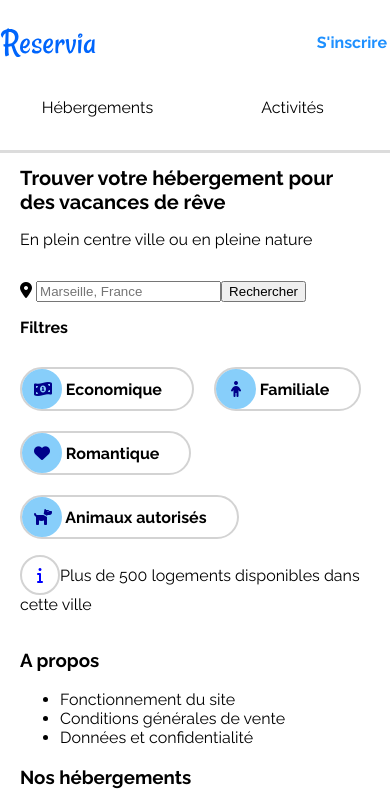
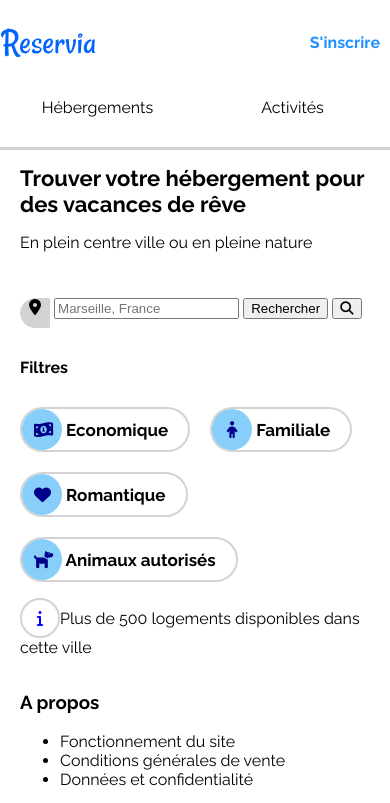
Before and after one commit to FabPSL/FabricePestel_2_18012021, a plain HTML site: page index.html in a window 390 px wide. Shown: the top 803 px of the page. Drawn offline with Linux system fonts and the light colour scheme.

Commit message:
modifs sur header mobile et searchbar

```diff
--- a/index.html
+++ b/index.html
@@ -18,7 +18,7 @@
             <div class="logo">
                 <img src="./images/logo/logo-reservia.svg" alt="Logo Reservia">
                 <div class="suscribe_mobile">
-                    <a class="suscribe__link" href="#">S'inscrire</a>
+                    <a class="suscribe__mobile__link" href="#">S'inscrire</a>
                 </div>
             </div>
             <nav class="navbar">
@@ -39,9 +39,13 @@
             </div>
 
                 <section class="search">
-                    <form method="post" action="traitement.php" class="searchbar">
-                        <p class="searchbar__location"><label><i class="fas fa-map-marker-alt"></i> </label><input type="text" name="destination" placeholder="Marseille, France"><input type="submit" value="Rechercher">
-                        </p>
+                    <form class="searchbar" action="traitement.php" >
+                        <label>
+                            <i class="fas fa-map-marker-alt"></i>
+                        </label>
+                        <input class="destination" type="text" name="destination" placeholder="Marseille, France">
+                        <button class="submit" type="submit">Rechercher</button>
+                        <button class="submit__mobile" type="submit"><i class="fas fa-search"></i></button>
                     </form>
                     <div class="filters">
                         <div class="filters__btn__title">Filtres</div>
--- a/styles.css
+++ b/styles.css
@@ -30,7 +30,8 @@ header {
 
 .navbar li {
     padding: 30px;
-    border: transparent solid 3px;
+    border-top: transparent solid 3px;
+    border-bottom: transparent solid 3px;
     width: auto;
     text-align: center;
 }
@@ -64,9 +65,32 @@ main{
     padding: 0 20px;
 }
 .intro__title{
-    font-size: 20px;
+    font-size: 22px;
 }
 
+.intro__p {
+    font-size: 16px;
+}
+
+.searchbar {
+    padding: 30px 0;
+}
+
+label i {
+    border: lightgray solid 1px;
+    border-bottom-left-radius: 15px;
+    border-top-left-radius: 15px;
+    background-color: lightgray;
+    width: 30px;
+    height: 30px;
+    text-align: center;
+}
+.filters {
+    display: flex;
+    justify-content: flex-start;
+    align-items: center;
+    gap: 20px;
+}
 .filters__btn {
     display: flex;
     flex-direction: row;
@@ -90,9 +114,11 @@ main{
 
 .btn {
     font-weight: bolder;
-    padding:  0 30px 0 0;
+    font-size: 17px;
+    padding:  0 20px 0 0;
     border: lightgray solid 2px;
     border-radius: 50px;
+
 }
 
 .btn i {
@@ -125,16 +151,20 @@ main{
         margin: 0;
         padding: 0;
     }
-    header ul {
-        border-bottom: gainsboro solid 3px;
-    }
+
     header .navbar ul li.suscribe {
         display: none;
     }
     header .logo {
         display: flex;
         justify-content: space-between;
-        align-content: center
+        align-content: center;
+        padding: 0;
+        width: auto;
+    }
+
+    .logo {
+        padding-left: 10px;
     }
     .navbar ul {
         margin:0;
@@ -144,15 +174,19 @@ main{
     .navbar li {
         width: 50%;
         text-align: center;
-        border: transparent solid 3px;
+        border-bottom-color: lightgray;
         padding: 30px 0;
+
 
     }
 
     header .suscribe_mobile {
         display: block;
-        padding-top: 30px;
-        border: transparent solid 3px;
+        padding: 30px 0 0 10px;
+        margin-right: 0;
+        border-top: transparent solid 3px;
+        width: 50%;
+        text-align: right;
     }
     header a:link {
         text-decoration: none;
@@ -162,11 +196,14 @@ main{
         text-decoration: none;
         color: black;
     }
-    header a.suscribe__link:link {
+    .suscribe__mobile__link {
+        padding-right: 10px;
+    }
+    header a.suscribe__mobile__link:link {
         color:dodgerblue;
         font-weight: bold;
     }
-    header a.suscribe__link:visited {
+    header a.suscribe__mobile__link:visited {
         color: dodgerblue;
         font-weight: bold;
     }
@@ -175,7 +212,7 @@ main{
 
     }
 
-    Header li:hover{
+    .navbar li:hover{
         color: dodgerblue;
         border-bottom: dodgerblue solid 3px;
         border-top: none;
```
